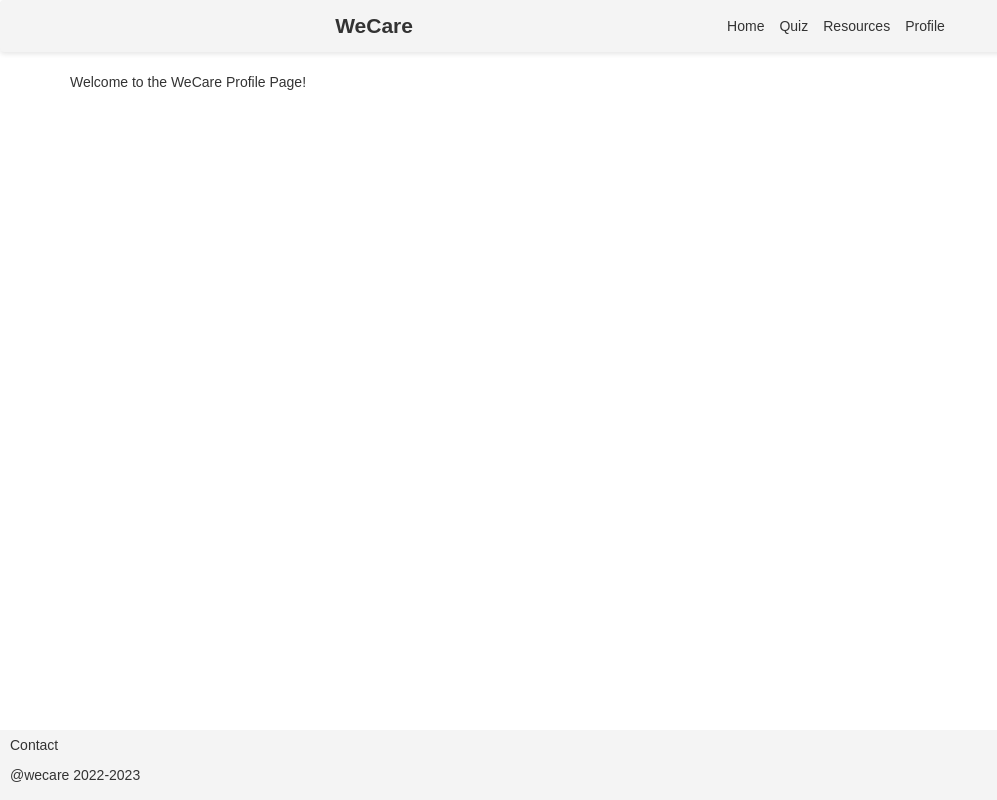
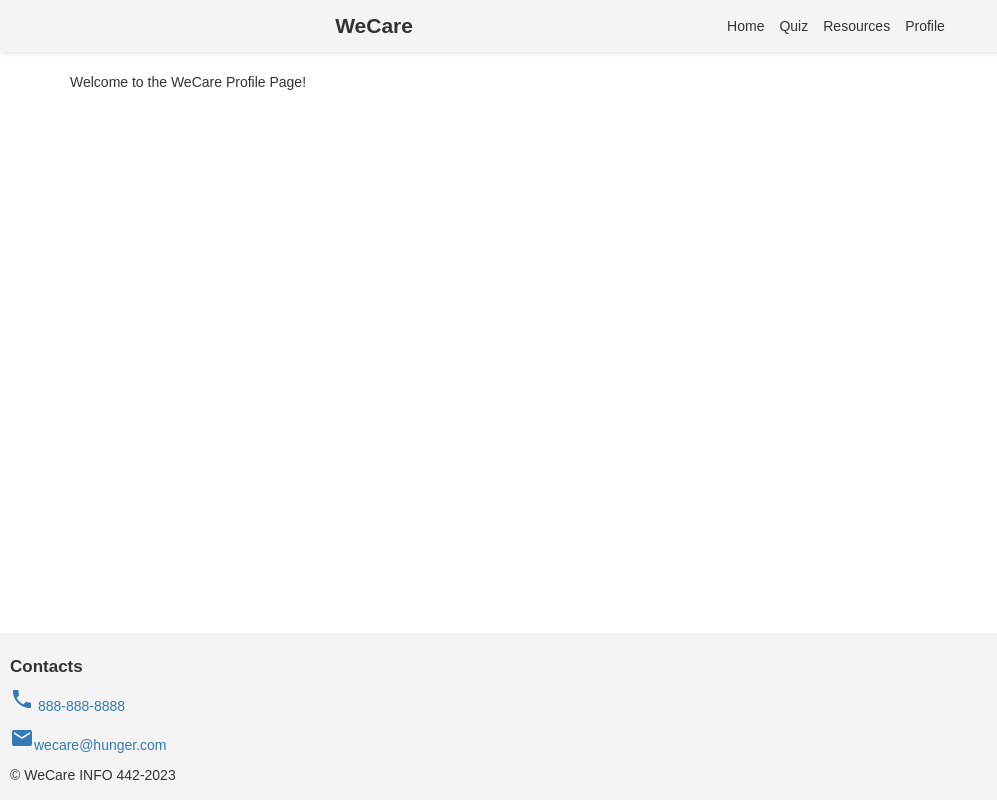
Before and after one commit to UW-INFO442-AU23/WeCare, a React (Create React App) app: page /profile in a window 1280 px wide. Shown: the whole page, without its empty margins (0-997 px from the left). Built offline with nearby package versions, Linux system fonts and the light colour scheme.

Commit message:
new footer elements and design

```diff
--- a/public/index.html
+++ b/public/index.html
@@ -10,8 +10,7 @@
 <link rel="stylesheet" href="https://maxcdn.bootstrapcdn.com/bootstrap/3.4.1/css/bootstrap.min.css">
     <link rel="manifest" href="%PUBLIC_URL%/manifest.json" />
     <link rel="shortcut icon" href="%PUBLIC_URL%/favicon.ico" />
-
-
+    <link href="https://fonts.googleapis.com/icon?family=Material+Icons" rel="stylesheet">
 
     <!-- You can include other external stylesheets or fonts here if needed -->
 
--- a/src/components/Footer.js
+++ b/src/components/Footer.js
@@ -1,8 +1,11 @@
 function Footer() {
     return (
       <div className="footer">
-        <p>Contact</p>
-        <p>@wecare 2022-2023</p>
+        <h1>Contacts</h1>
+        <p><a href="tel:888-888-8888"><span class="material-icons">phone</span> 888-888-8888</a></p>
+        <p><a href="mailto:wecare@hunger.com"><span class="material-icons">email</span>
+            wecare@hunger.com</a></p>
+    <p>&copy; WeCare INFO 442-2023 </p>
       </div>
     );
   }
--- a/src/styles.css
+++ b/src/styles.css
@@ -47,4 +47,10 @@ body, html {
     padding: 5px 10px;
     background-color: #f4f4f4;
     text-align: left;
+    font-size: 14px;
 }
+
+.footer h1 {
+    font-size: 17px;
+    font-weight: bold;
+}
```
